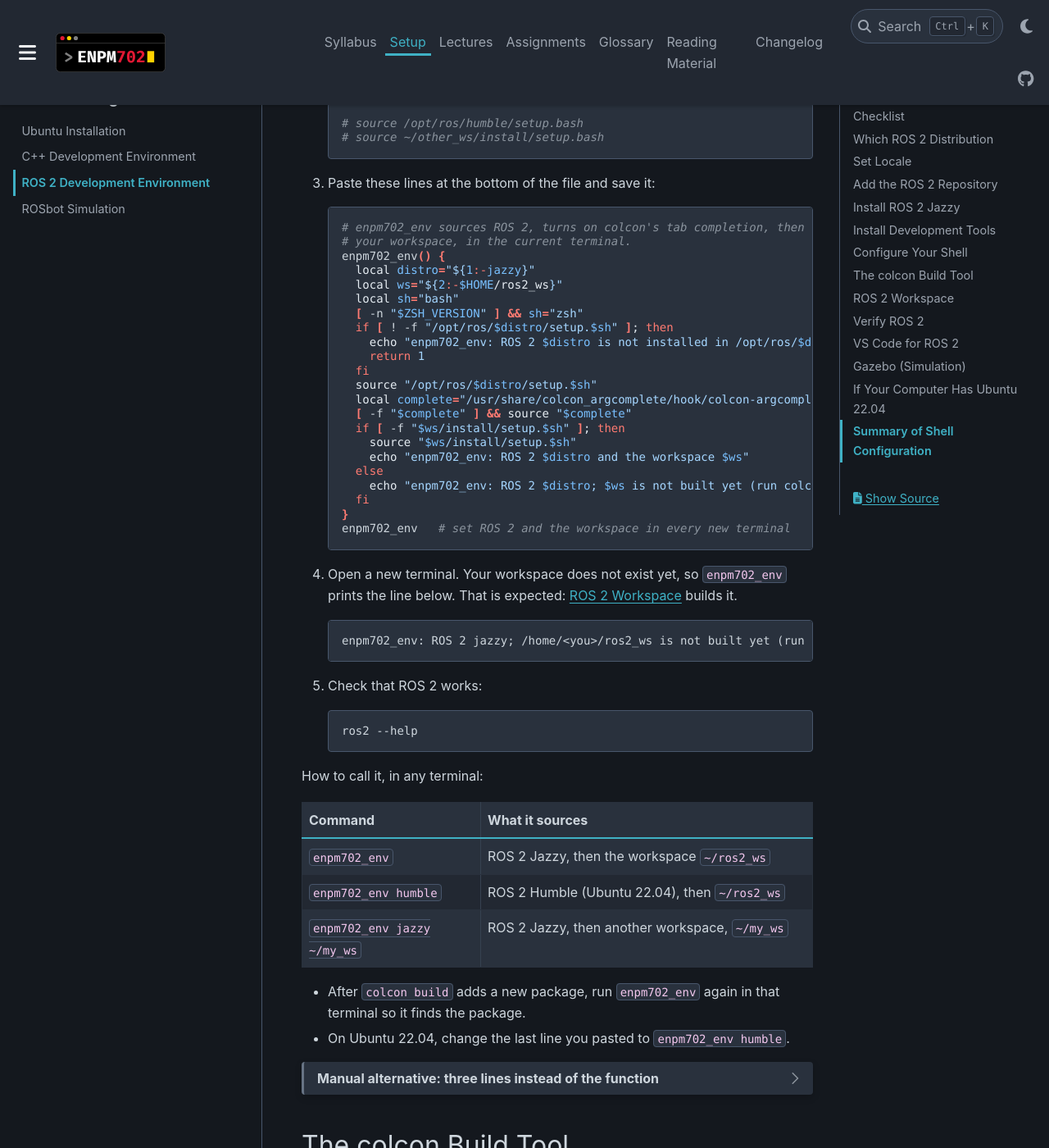
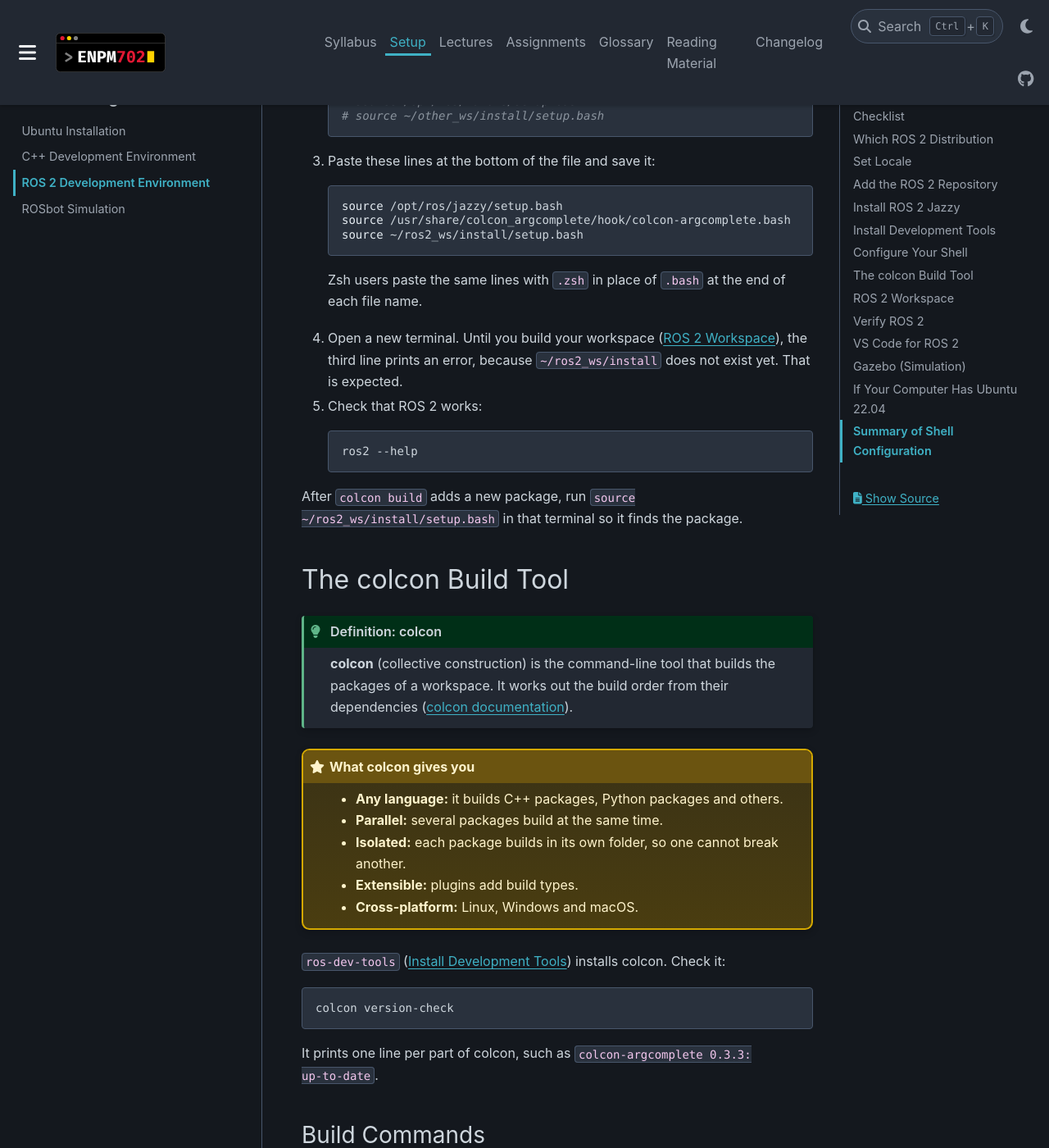
Before and after one commit to zeidk/enpm702-fall-2026-docs, a Sphinx documentation site: the page built from docs/source/setup/ros_setup.rst, in a window 1280 px wide and 1400 px high, scrolled down 4451 px. Shown: the whole window at 82% size. Built offline with Sphinx 7.4.7 and the PyData theme 0.15.4, drawn with Linux system fonts in a browser that asks for light colours; some of the changed text lies outside the part shown.

Commit message:
Setup: three source lines in ~/.bashrc replace the enpm702_env function
ROS 2 Setup now has students paste the three source lines (ROS 2, colcon tab completion, the workspace)
that were its manual alternative; the build, VS Code, Humble and summary steps and the cbs alias
follow, and so does the Foxglove reading. The changelog's v1.19.0 entry lists this and the ROSbot
Simulation rewrite.

```diff
--- a/docs/source/changelog/changelog.rst
+++ b/docs/source/changelog/changelog.rst
@@ -27,6 +27,11 @@ All notable changes to the ENPM702 Fall 2026 course documentation are recorded h
      the measured runs.
    - **Reading material**: Foxglove (optional).
    - **Glossary**: an L11 section.
+   - **Lecture 12**: quiz question 14, the quaternion after a quarter turn.
+   - **Setup**: ROSbot Simulation installs the simulation and tests it with
+     Gazebo's Teleop buttons, with a working copy of the panel on the page.
+   - **Setup**: three ``source`` lines in ``~/.bashrc`` replace the
+     ``enpm702_env`` shell function.
 
 .. dropdown:: v1.18.0: Lecture 11, GP1 and GP2 (2026-11-17)
    :icon: tag
--- a/docs/source/reading_material/foxglove/fx_lecture.rst
+++ b/docs/source/reading_material/foxglove/fx_lecture.rst
@@ -126,7 +126,7 @@ create the free account.
 Run It with the Course Simulation
 ====================================================
 
-Use two terminals, each with ROS 2 sourced (``enpm702_env``), as in
+Use two terminals, each with ROS 2 and your workspace sourced (``source ~/ros2_ws/install/setup.bash``), as in
 :doc:`ROSbot Simulation </setup/rosbot_simulation>`.
 
 Step 1: Start the Simulation
--- a/docs/source/setup/ros_setup.rst
+++ b/docs/source/setup/ros_setup.rst
@@ -15,7 +15,7 @@ Before the first ROS 2 lecture, do these five steps on your laptop.
 
 1. Install ROS 2: from `Which ROS 2 Distribution`_ to `Install Development
    Tools`_. On Ubuntu 22.04, follow `If Your Computer Has Ubuntu 22.04`_.
-2. Set up your terminal with ``enpm702_env``: `Configure Your Shell`_.
+2. Set up your terminal: `Configure Your Shell`_.
 3. Put the course code in your own private repository and build your
    workspace: `ROS 2 Workspace`_.
 4. Check that ROS 2 works: `Verify ROS 2`_.
@@ -190,13 +190,12 @@ Configure Your Shell
      the overlay, on top of ROS 2, the underlay.
 
    These settings last only in that terminal. A new terminal starts without
-   them, which is why ``enpm702_env`` goes in ``~/.bashrc``: Bash runs that file
-   in every new terminal (Zsh runs ``~/.zshrc``).
+   them, which is why the ``source`` lines go in ``~/.bashrc``: Bash runs that
+   file in every new terminal (Zsh runs ``~/.zshrc``).
 
 Every terminal you use for ROS 2 needs three things: ROS 2 sourced, tab
-completion for ``colcon`` (the build tool), and your workspace sourced. The
-``enpm702_env`` function does all three. You add it to your shell configuration
-file once, and it runs in every new terminal. It works in Bash and in Zsh.
+completion for ``colcon`` (the build tool), and your workspace sourced. Three
+lines in your shell configuration file do this in every new terminal.
 
 1. Open ``~/.bashrc`` (Zsh users: ``~/.zshrc``) in a text editor, for
    example VS Code:
@@ -221,35 +220,16 @@ file once, and it runs in every new terminal. It works in Bash and in Zsh.
 
    .. code-block:: bash
 
-      # enpm702_env sources ROS 2, turns on colcon's tab completion, then sources
-      # your workspace, in the current terminal.
-      enpm702_env() {
-        local distro="${1:-jazzy}"
-        local ws="${2:-$HOME/ros2_ws}"
-        local sh="bash"
-        [ -n "$ZSH_VERSION" ] && sh="zsh"
-        if [ ! -f "/opt/ros/$distro/setup.$sh" ]; then
-          echo "enpm702_env: ROS 2 $distro is not installed in /opt/ros/$distro"
-          return 1
-        fi
-        source "/opt/ros/$distro/setup.$sh"
-        local complete="/usr/share/colcon_argcomplete/hook/colcon-argcomplete.$sh"
-        [ -f "$complete" ] && source "$complete"
-        if [ -f "$ws/install/setup.$sh" ]; then
-          source "$ws/install/setup.$sh"
-          echo "enpm702_env: ROS 2 $distro and the workspace $ws"
-        else
-          echo "enpm702_env: ROS 2 $distro; $ws is not built yet (run colcon build in it)"
-        fi
-      }
-      enpm702_env   # set ROS 2 and the workspace in every new terminal
+      source /opt/ros/jazzy/setup.bash
+      source /usr/share/colcon_argcomplete/hook/colcon-argcomplete.bash
+      source ~/ros2_ws/install/setup.bash
 
-4. Open a new terminal. Your workspace does not exist yet, so ``enpm702_env``
-   prints the line below. That is expected: `ROS 2 Workspace`_ builds it.
+   Zsh users paste the same lines with ``.zsh`` in place of ``.bash`` at the
+   end of each file name.
 
-   .. code-block:: text
-
-      enpm702_env: ROS 2 jazzy; /home/<you>/ros2_ws is not built yet (run colcon build in it)
+4. Open a new terminal. Until you build your workspace (`ROS 2 Workspace`_),
+   the third line prints an error, because ``~/ros2_ws/install`` does not
+   exist yet. That is expected.
 
 5. Check that ROS 2 works:
 
@@ -257,48 +237,9 @@ file once, and it runs in every new terminal. It works in Bash and in Zsh.
 
       ros2 --help
 
-How to call it, in any terminal:
-
-.. list-table::
-   :header-rows: 1
-   :widths: 35 65
-
-   * - Command
-     - What it sources
-   * - ``enpm702_env``
-     - ROS 2 Jazzy, then the workspace ``~/ros2_ws``
-   * - ``enpm702_env humble``
-     - ROS 2 Humble (Ubuntu 22.04), then ``~/ros2_ws``
-   * - ``enpm702_env jazzy ~/my_ws``
-     - ROS 2 Jazzy, then another workspace, ``~/my_ws``
-
-- After ``colcon build`` adds a new package, run ``enpm702_env`` again in that
-  terminal so it finds the package.
-- On Ubuntu 22.04, change the last line you pasted to ``enpm702_env humble``.
-
-.. dropdown:: Manual alternative: three lines instead of the function
-
-   Use either the function or these three lines, not both.
-
-   **Bash** (``~/.bashrc``):
-
-   .. code-block:: bash
-
-      echo "source /opt/ros/jazzy/setup.bash" >> ~/.bashrc
-      echo "source /usr/share/colcon_argcomplete/hook/colcon-argcomplete.bash" >> ~/.bashrc
-      echo "source ~/ros2_ws/install/setup.bash" >> ~/.bashrc
-
-   **Zsh** (``~/.zshrc``):
-
-   .. code-block:: bash
-
-      echo "source /opt/ros/jazzy/setup.zsh" >> ~/.zshrc
-      echo "source /usr/share/colcon_argcomplete/hook/colcon-argcomplete.zsh" >> ~/.zshrc
-      echo "source ~/ros2_ws/install/setup.zsh" >> ~/.zshrc
-
-   Until you build the workspace (next section), the third line prints an
-   error in every new terminal, because ``~/ros2_ws/install`` does not exist
-   yet.
+After ``colcon build`` adds a new package, run
+``source ~/ros2_ws/install/setup.bash`` in that terminal so it finds the
+package.
 
 
 The colcon Build Tool
@@ -415,24 +356,18 @@ public. Before you start, on each computer you use:
    ``-u`` makes your repository the default, so from now on ``git push`` and
    ``git pull`` with no names use ``origin``.
 
-4. **Build the workspace**, then run ``enpm702_env`` so this terminal finds it:
+4. **Build the workspace**, then source it so this terminal finds it:
 
    .. code-block:: bash
 
       cd ~/ros2_ws
       colcon build
-      enpm702_env
+      source install/setup.bash
 
    Until the first lecture package is published, ``colcon build`` finds
    nothing to build and ends with ``Summary: 0 packages finished``. It still
-   creates ``build``, ``install`` and ``log``, so ``enpm702_env`` now prints:
-
-   .. code-block:: text
-
-      enpm702_env: ROS 2 jazzy and the workspace /home/<you>/ros2_ws
-
-   With the manual alternative, run ``source install/setup.bash`` instead of
-   ``enpm702_env``.
+   creates ``build``, ``install`` and ``log``, so the error of the third line
+   in ``~/.bashrc`` stops in new terminals.
 
 Three jobs come up day to day. Run each one from
 ``~/ros2_ws/src/enpm702-fall-2026-ros``.
@@ -522,7 +457,7 @@ covered in :doc:`/reading_material/vscode_cmake/vcm_index`.
 
    .. code-block:: bash
 
-      enpm702_env
+      source ~/ros2_ws/install/setup.bash
       code ~/ros2_ws
 
 3. Press :kbd:`Ctrl+Shift+P` and run **ROS2: Update C++ Properties**. It
@@ -647,12 +582,12 @@ Ubuntu 24.04 when you can.
       sudo apt install ros-humble-ros-gz
 
 4. In every command of this page and of the lectures, write ``humble`` where it
-   says ``jazzy``. In ``~/.bashrc``, the last line of the ``enpm702_env`` block
-   (see `Configure Your Shell`_) becomes:
+   says ``jazzy``. In ``~/.bashrc``, the first of the three lines (see
+   `Configure Your Shell`_) becomes:
 
    .. code-block:: bash
 
-      enpm702_env humble
+      source /opt/ros/humble/setup.bash
 
    Then do `ROS 2 Workspace`_ and `Verify ROS 2`_ above, with the same change.
 
@@ -668,18 +603,14 @@ Ubuntu 24.04 when you can.
 Summary of Shell Configuration
 -------------------------------
 
-After completing the setup, the bottom of your ``~/.bashrc`` (or
-``~/.zshrc``) holds the ``enpm702_env`` function and the line that runs it:
+After completing the setup, the bottom of your ``~/.bashrc`` holds three
+lines (``.zsh`` in place of ``.bash`` in ``~/.zshrc``):
 
 .. code-block:: bash
 
-   enpm702_env() {
-     ...
-   }
-   enpm702_env
-
-With the manual alternative, it holds the three ``source`` lines instead,
-never both.
+   source /opt/ros/jazzy/setup.bash
+   source /usr/share/colcon_argcomplete/hook/colcon-argcomplete.bash
+   source ~/ros2_ws/install/setup.bash
 
 .. tip::
 
@@ -688,4 +619,4 @@ never both.
    .. code-block:: bash
 
       alias cb='cd ~/ros2_ws && colcon build'
-      alias cbs='cd ~/ros2_ws && colcon build && enpm702_env'
+      alias cbs='cd ~/ros2_ws && colcon build && source install/setup.bash'
```
